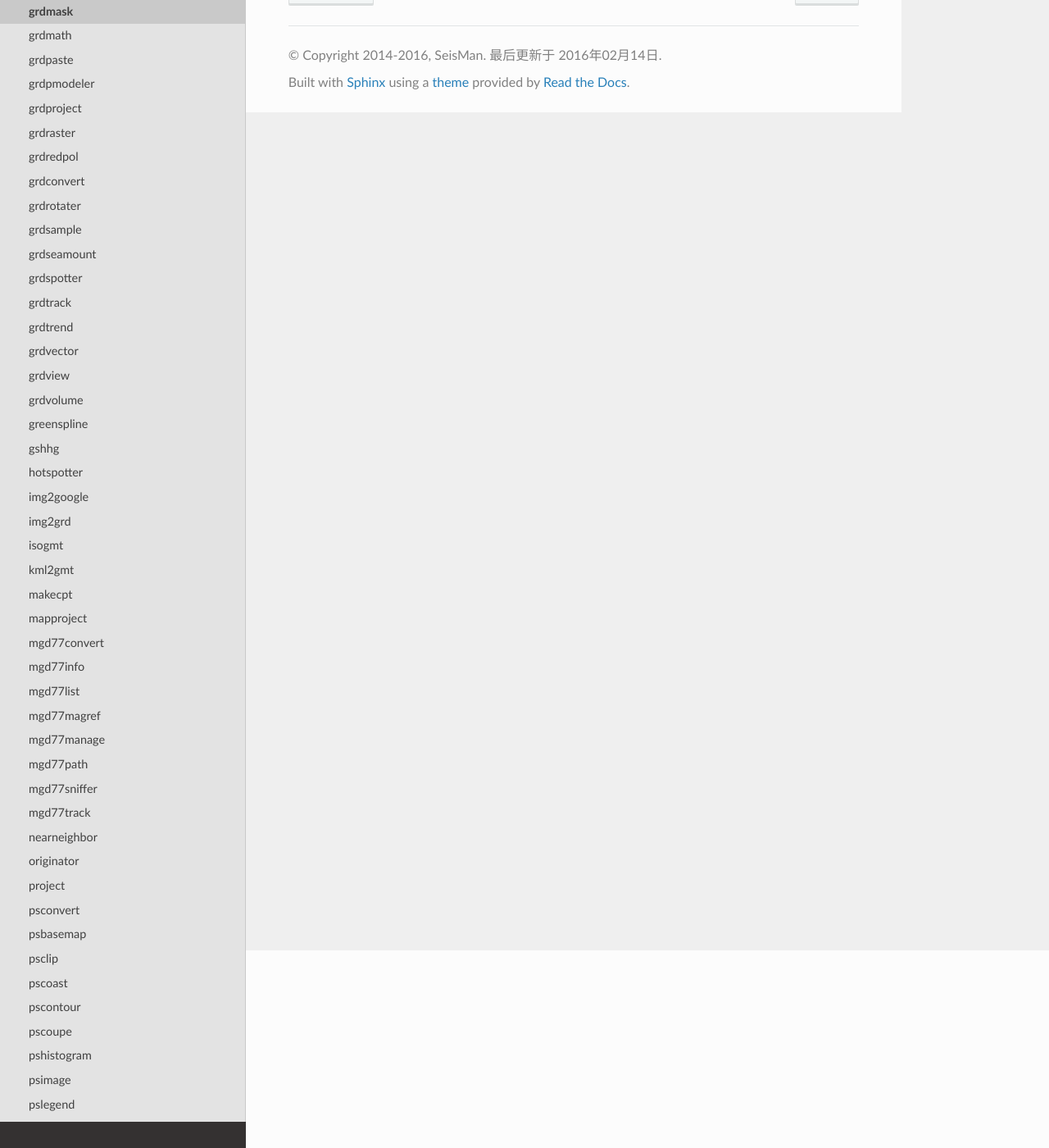
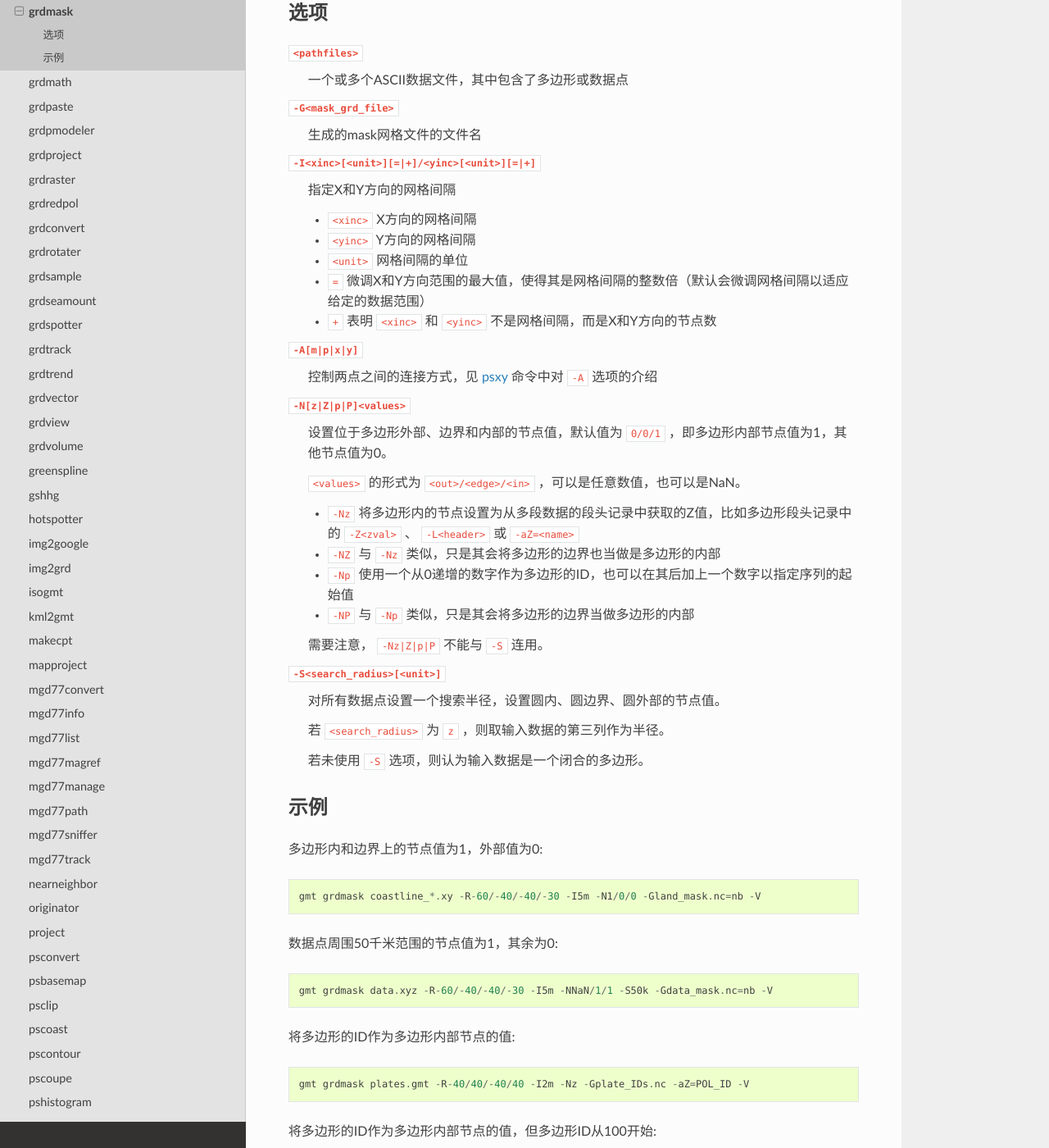
Before and after one commit to seisman/GMT5_Docs, a Sphinx documentation site: the page built from source/grdmask.rst, in a window 1280 px wide and 1400 px high, scrolled down 241 px. Shown: the whole window at 82% size. Built offline with Sphinx 7.4.7 and the Read the Docs theme 2.0.0, drawn with Linux system fonts in a browser that asks for light colours; pages that are not in the unit, such as notebooks, are missing from menus; some of the changed text lies outside the part shown.

Commit message:
add grdmask

```diff
--- a/source/grdmask.rst
+++ b/source/grdmask.rst
@@ -4,3 +4,63 @@ grdmask
 =======
 
 - 官方文档： :ref:`gmt:grdmask`
+- 简介：根据多边形数据或点数据创建mask网格文件
+
+选项
+----
+
+``<pathfiles>``
+    一个或多个ASCII数据文件，其中包含了多边形或数据点
+
+``-G<mask_grd_file>``
+    生成的mask网格文件的文件名
+
+``-I<xinc>[<unit>][=|+]/<yinc>[<unit>][=|+]``
+    指定X和Y方向的网格间隔
+
+    - ``<xinc>`` X方向的网格间隔
+    - ``<yinc>`` Y方向的网格间隔
+    - ``<unit>`` 网格间隔的单位
+    - ``=`` 微调X和Y方向范围的最大值，使得其是网格间隔的整数倍（默认会微调网格间隔以适应给定的数据范围）
+    - ``+`` 表明 ``<xinc>`` 和 ``<yinc>`` 不是网格间隔，而是X和Y方向的节点数
+
+``-A[m|p|x|y]``
+    控制两点之间的连接方式，见 :doc:`psxy` 命令中对 ``-A`` 选项的介绍
+
+``-N[z|Z|p|P]<values>``
+    设置位于多边形外部、边界和内部的节点值，默认值为 ``0/0/1`` ，即多边形内部节点值为1，其他节点值为0。
+
+    ``<values>`` 的形式为 ``<out>/<edge>/<in>`` ，可以是任意数值，也可以是NaN。
+
+    - ``-Nz`` 将多边形内的节点设置为从多段数据的段头记录中获取的Z值，比如多边形段头记录中的 ``-Z<zval>`` 、 ``-L<header>`` 或 ``-aZ=<name>``
+    - ``-NZ`` 与 ``-Nz`` 类似，只是其会将多边形的边界也当做是多边形的内部
+    - ``-Np`` 使用一个从0递增的数字作为多边形的ID，也可以在其后加上一个数字以指定序列的起始值
+    - ``-NP`` 与 ``-Np`` 类似，只是其会将多边形的边界当做多边形的内部
+
+    需要注意， ``-Nz|Z|p|P`` 不能与 ``-S`` 连用。
+
+``-S<search_radius>[<unit>]``
+    对所有数据点设置一个搜索半径，设置圆内、圆边界、圆外部的节点值。
+
+    若 ``<search_radius>`` 为 ``z`` ，则取输入数据的第三列作为半径。
+
+    若未使用 ``-S`` 选项，则认为输入数据是一个闭合的多边形。
+
+示例
+----
+
+多边形内和边界上的节点值为1，外部值为0::
+
+    gmt grdmask coastline_*.xy -R-60/-40/-40/-30 -I5m -N1/0/0 -Gland_mask.nc=nb -V
+
+数据点周围50千米范围的节点值为1，其余为0::
+
+    gmt grdmask data.xyz -R-60/-40/-40/-30 -I5m -NNaN/1/1 -S50k -Gdata_mask.nc=nb -V
+
+将多边形的ID作为多边形内部节点的值::
+
+    gmt grdmask plates.gmt -R-40/40/-40/40 -I2m -Nz -Gplate_IDs.nc -aZ=POL_ID -V
+
+将多边形的ID作为多边形内部节点的值，但多边形ID从100开始::
+
+    gmt grdmask plates.gmt -R-40/40/-40/40 -I2m -Np100 -Gplate_IDs.nc -V
--- a/source/modules.rst
+++ b/source/modules.rst
@@ -54,6 +54,7 @@
   #. :doc:`grdsample` ：对网格文件做重采样
   #. :doc:`grdvolume` ：计算网格数据中某个等值线所包围的表面积和体积
   #. :doc:`grdproject` ：对网格数据做地图变换和逆变换
+  #. :doc:`grdmask` ：根据多边形数据或点数据创建mask网格文件
 
 - 格式转换
 
```
Also changed, not shown: other parts of source/modules.rst (+0 -1 lines).
